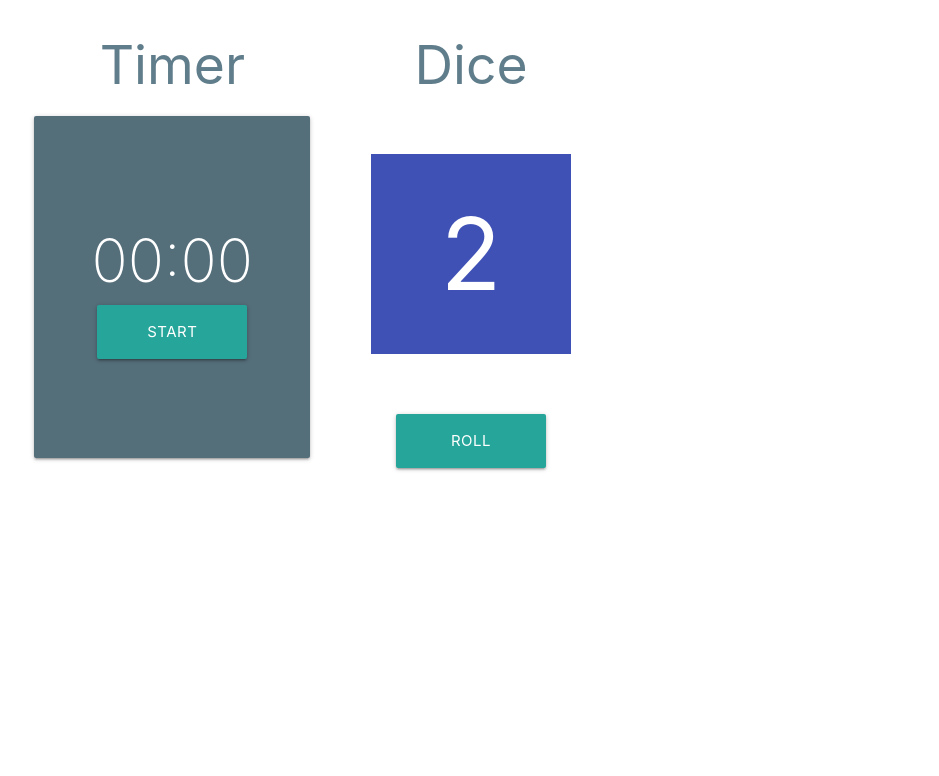
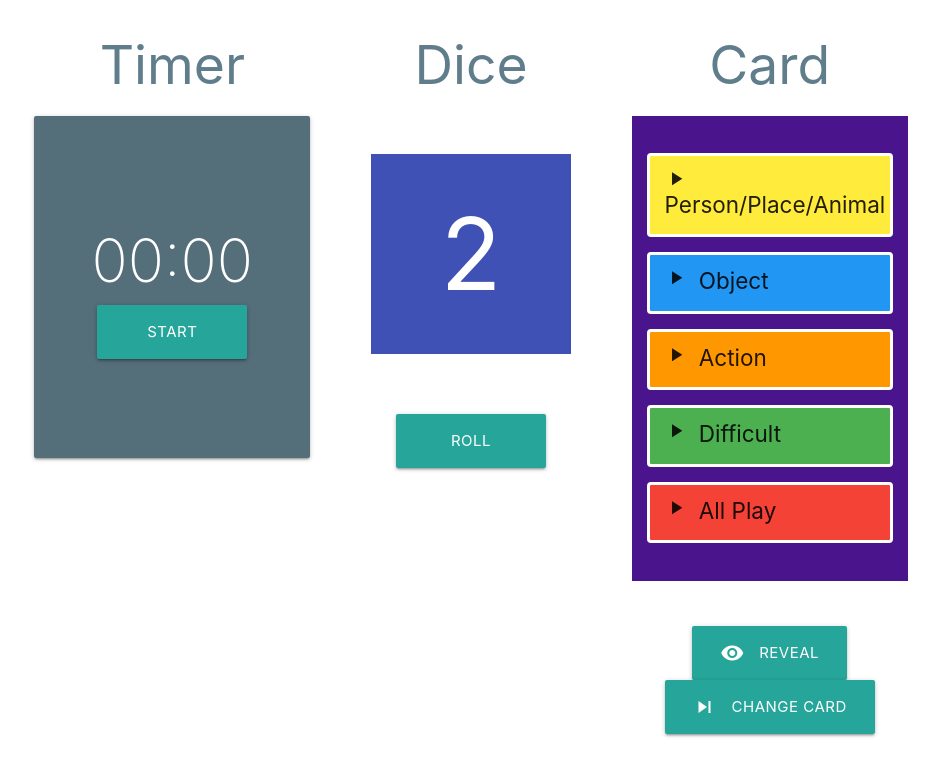
Before and after one commit to bvsatyaram/pictionary, a website: page index.html in a window 1280 px wide. Shown: the whole page, without its empty margins (169-1108 px from the left). Drawn offline with nearby package versions, Linux system fonts and the light colour scheme.

Commit message:
Add placeholder pictionary card

```diff
--- a/index.html
+++ b/index.html
@@ -11,6 +11,8 @@
     <script src="public/js/timer.js"></script>
     <script src="public/js/pictionary.js"></script>
     <script src="public/js/dice.js"></script>
+
+    <link href="https://fonts.googleapis.com/icon?family=Material+Icons" rel="stylesheet">
   </head>
   <body>
     <div class="container center-align">
@@ -38,7 +40,36 @@
           </div>
           <a class="waves-effect waves-light btn btn-large roll-dice" href="#">Roll</a>
         </section>
-        <section class="col s4"></section>
+        <section class="col s4">
+          <h2 class="blue-grey-text">Card</h2>
+          <div id="pictionary-card" class="left-align purple darken-4">
+            <div class="word-container yellow">
+              <i class="material-icons">play_arrow</i>
+              <span class="word">Person/Place/Animal</span>
+            </div>
+            <div class="word-container blue">
+              <i class="material-icons">play_arrow</i>
+              <span class="word">Object</span>
+            </div>
+            <div class="word-container orange">
+              <i class="material-icons">play_arrow</i>
+              <span class="word">Action</span>
+            </div>
+            <div class="word-container green">
+              <i class="material-icons">play_arrow</i>
+              <span class="word">Difficult</span>
+            </div>
+            <div class="word-container red">
+              <i class="material-icons">play_arrow</i>
+              <span class="word">All Play</span>
+            </div>
+          </div>
+
+          <div id="pictionary-actions">
+            <a class="waves-effect waves-light btn-large"><i class="material-icons left">visibility</i>Reveal</a>
+            <a class="waves-effect waves-light btn-large"><i class="material-icons left">skip_next</i>Change Card</a>
+          </div>
+        </section>
       </div>
     </div>
   </body>
--- a/src/scss/app.scss
+++ b/src/scss/app.scss
@@ -1,2 +1,3 @@
 @import 'partials/_timer',
-        'partials/_dice';
+        'partials/_dice',
+        'partials/_pictionary';
--- /dev/null
+++ b/src/scss/partials/_pictionary.scss
@@ -0,0 +1,23 @@
+#pictionary-card {
+  padding: 1.5rem 1rem;
+
+  .word-container {
+    padding: 1rem 0.5rem 1rem 1rem;
+    margin: 1rem 0;
+    border: 3px solid #fff;
+    border-radius: 4px;
+
+    i {
+      margin-right: 0.5rem;
+    }
+
+    i, .word {
+      font-size: 1.5rem;
+      line-height: 1rem;
+    }
+  }
+}
+
+#pictionary-actions {
+  margin-top: 3rem;
+}
```
Also changed, not shown: public/css/app.css.
